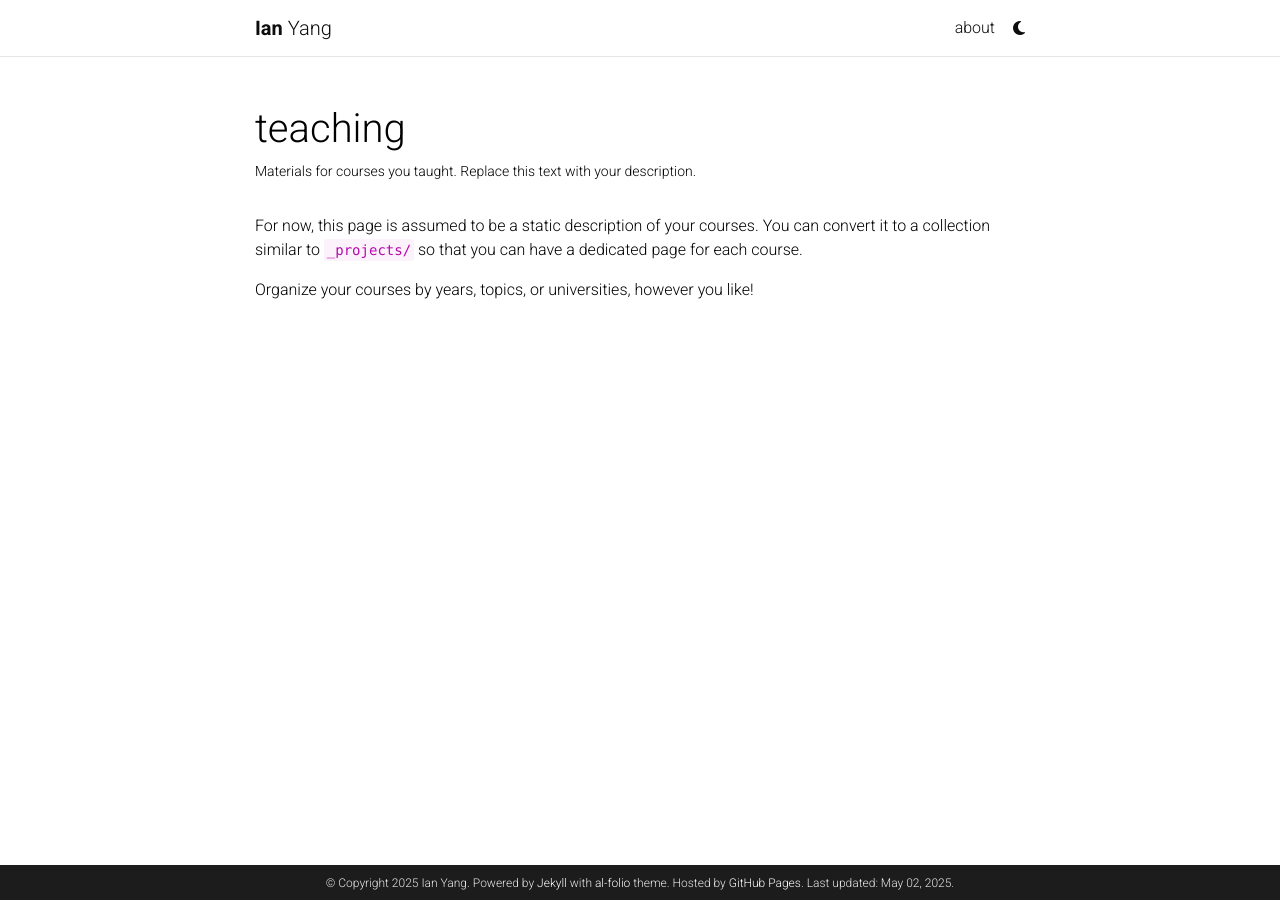
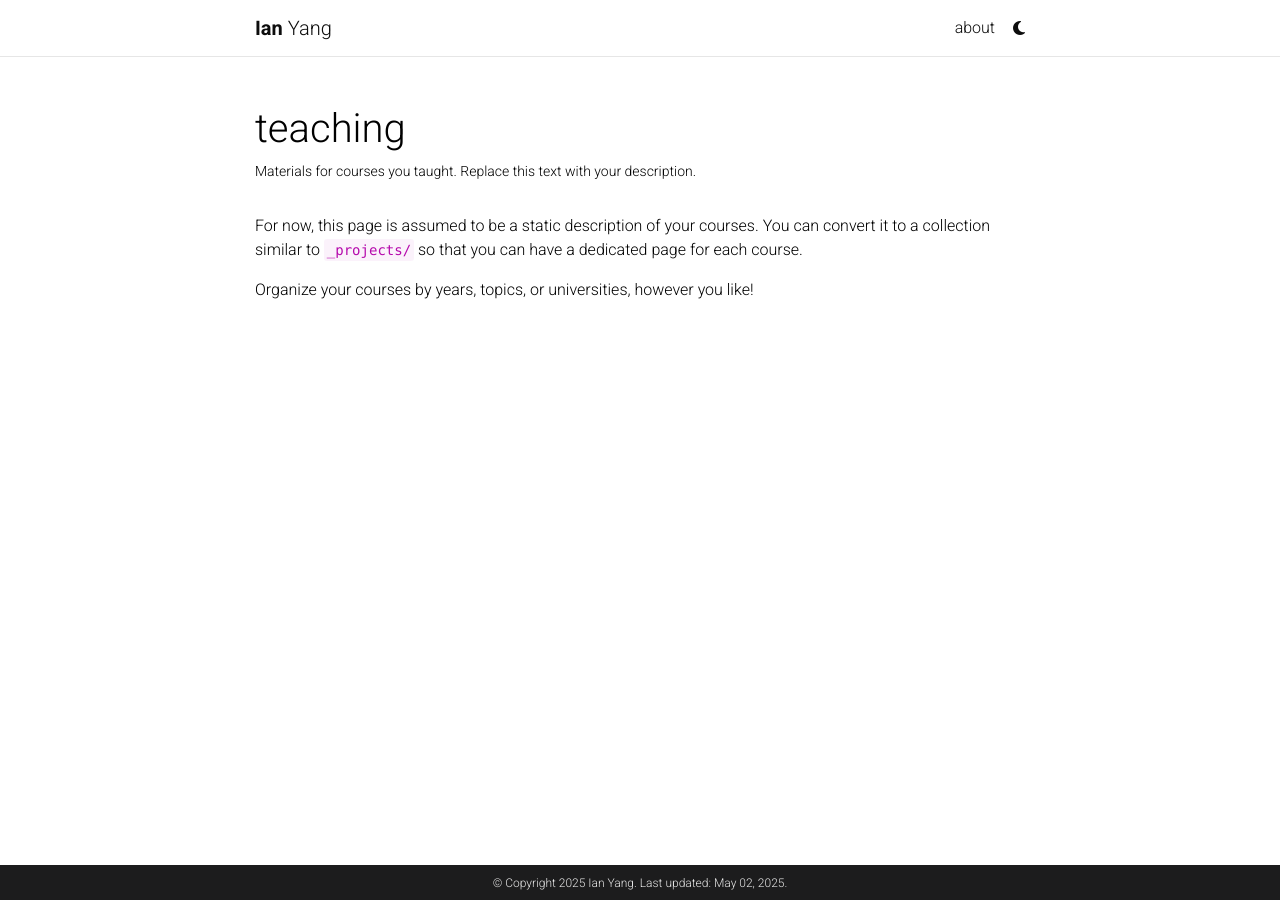
Before and after one commit to ian-yang-02/ian-yang-02.github.io, a Jekyll site: the page built from _pages/teaching.md, in a window 1280 px wide. Built offline with Jekyll 4.4.1, drawn with Linux system fonts in a browser that asks for light colours; comment, search, counter and statistics services are not loaded; a style sheet for code colours, icons or effects is not loaded.

Commit message:
footer again again

```diff
--- a/_config.yml
+++ b/_config.yml
@@ -9,9 +9,7 @@ last_name: Yang
 email: iyang30@gatech.edu
 description: > # the ">" symbol means to ignore newlines until "footer_text:"
 
-footer_text: >
-  Powered by <a href="https://jekyllrb.com/" target="_blank">Jekyll</a> with <a href="https://github.com/alshedivat/al-folio">al-folio</a> theme.
-  Hosted by <a href="https://pages.github.com/" target="_blank">GitHub Pages</a>.
+footer_text: > #Powered by <a href="https://jekyllrb.com/" target="_blank">Jekyll</a> with <a href="https://github.com/alshedivat/al-folio">al-folio</a> theme. Hosted by <a href="https://pages.github.com/" target="_blank">GitHub Pages</a>.
 keywords:   # add your own keywords or leave empty
 
 lang: en # the language of your site (for example: en, fr, cn, ru, etc.)
```
